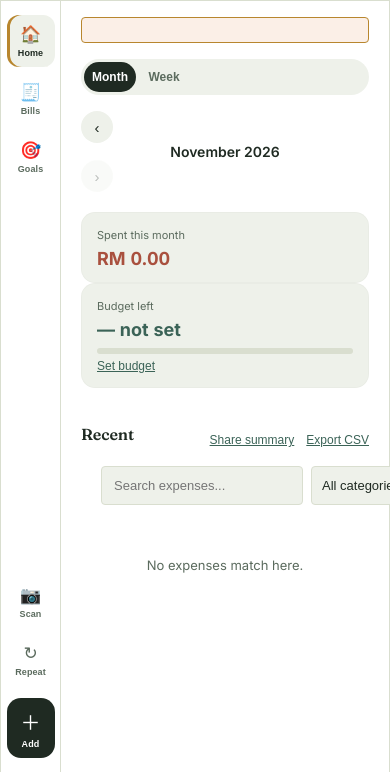
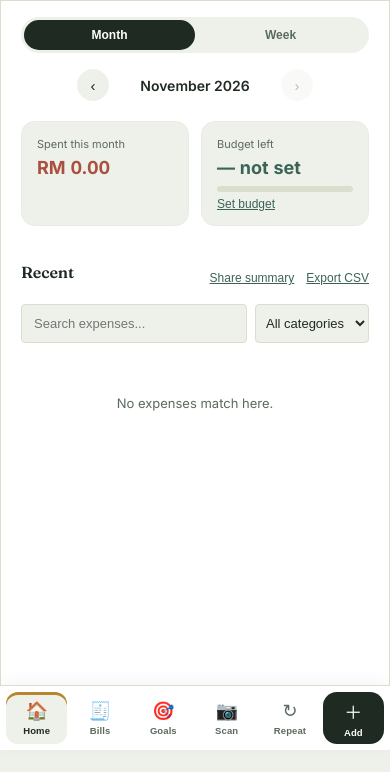
Before and after one commit to faiqijlal/belanja-code, a plain HTML site: page belanja-app/index.html in a window 390 px wide. Shown: the part 94-866 px from the top of the page. After the commit the page ends 844 px from the top, so only its background shows below. Drawn offline with nearby package versions, Linux system fonts and the light colour scheme.

Commit message:
Fix phone layout: bottom tab bar, month nav, summary cards, search row
The [data-tab].tab-active rule forced display:block on every active
section, which broke flex/grid layouts and showed the empty budget
banner. Hide inactive tabs instead and let sections keep their own
display. Move the side menu to a bottom bar on screens up to 600px,
stop the category filter overflowing, add spacing above Bills/Goals
sections, and bump the service worker cache so installed apps update.

Co-Authored-By: Claude Opus 5.5 <noreply@anthropic.com>
Claude-Session: https://claude.ai/code/session_01BRYWhcZ1AjL4nCFxSX33nb

```diff
--- a/belanja-app/index.html
+++ b/belanja-app/index.html
@@ -126,8 +126,9 @@
     flex:1;
     min-width:0;
   }
-  [data-tab]{ display:none; }
-  [data-tab].tab-active{ display:block; animation:tabin .18s ease; }
+  /* Hide sections of other tabs; active sections keep their own display (flex/grid/none) */
+  [data-tab]:not(.tab-active){ display:none !important; }
+  [data-tab].tab-active{ animation:tabin .18s ease; }
   @keyframes tabin{ from{opacity:0; transform:translateY(4px);} to{opacity:1; transform:translateY(0);} }
   .tab-empty-hint{ padding:60px 20px; text-align:center; color:var(--ink-soft); font-size:13px; }
 
@@ -292,8 +293,9 @@
   .recur-item .delbtn{ background:none;border:none;color:var(--ink-soft); font-size:14px;cursor:pointer;padding:2px 4px; }
   .recur-empty{font-size:12px;color:var(--ink-soft);}
 
-  .searchrow{ padding:0 20px 12px; display:flex; gap:8px; }
-  .searchrow input{ flex:2; padding:10px 12px; border:1px solid var(--line); border-radius:var(--radius-s); background:var(--bg); color:var(--ink); font-size:13px; }
+  .searchrow{ padding:0 0 12px; display:flex; gap:8px; }
+  .searchrow input, .searchrow select{ min-width:0; }
+  .searchrow input{ flex:2;padding:10px 12px; border:1px solid var(--line); border-radius:var(--radius-s); background:var(--bg); color:var(--ink); font-size:13px; }
   .searchrow select{ flex:1; padding:10px 6px; border:1px solid var(--line); border-radius:var(--radius-s); background:var(--bg); color:var(--ink); font-size:13px; }
 
   .list{ padding:0 20px 40px; flex:1; }
@@ -435,6 +437,30 @@
   button:active, .catchip:active, .quickchip:active, .sidebtn:active{ transform: scale(.95); }
   .entry:active, .goal-item:active, .recur-item:active{ background:var(--bg); }
   input:focus, select:focus{ outline:none; border-color:var(--teal); }
+
+  .goals, .income, .recurring, .debts, .splitbills{ padding-top:18px; }
+
+  /* Phones: side menu becomes a bottom tab bar */
+  @media (max-width: 600px){
+    .layout{ display:block; }
+    .sidenav{
+      position:fixed; left:0; right:0; bottom:0; top:auto;
+      width:auto; max-width:480px; height:auto; margin:0 auto;
+      flex-direction:row; align-items:stretch; justify-content:space-around; gap:2px;
+      padding:6px 6px calc(6px + env(safe-area-inset-bottom, 0px));
+      border-right:none; border-top:1px solid var(--line);
+      box-shadow:0 -4px 16px rgba(0,0,0,.04);
+      overflow:visible; z-index:6;
+    }
+    .sidenav-spacer{ display:none; }
+    .sidebtn{ flex:1; width:auto; min-width:0; padding:6px 2px; }
+    .sidebtn .sicon{ font-size:18px; }
+    .sidebtn .slabel{ display:block; font-size:9.5px; }
+    .sidebtn.active{ box-shadow:inset 0 3px 0 var(--gold); }
+    .sidebtn-add{ margin-top:0; }
+    .maincontent{ padding-bottom:calc(72px + env(safe-area-inset-bottom, 0px)); }
+    .toast{ bottom:calc(84px + env(safe-area-inset-bottom, 0px)); }
+  }
 </style>
 <script src="https://cdnjs.cloudflare.com/ajax/libs/Chart.js/4.4.0/chart.umd.min.js"></script>
 </head>
--- a/belanja-app/service-worker.js
+++ b/belanja-app/service-worker.js
@@ -1,4 +1,4 @@
-const CACHE_NAME = 'belanja-cache-v1';
+const CACHE_NAME = 'belanja-cache-v2';
 const APP_SHELL = [
   './',
   './index.html',
```
